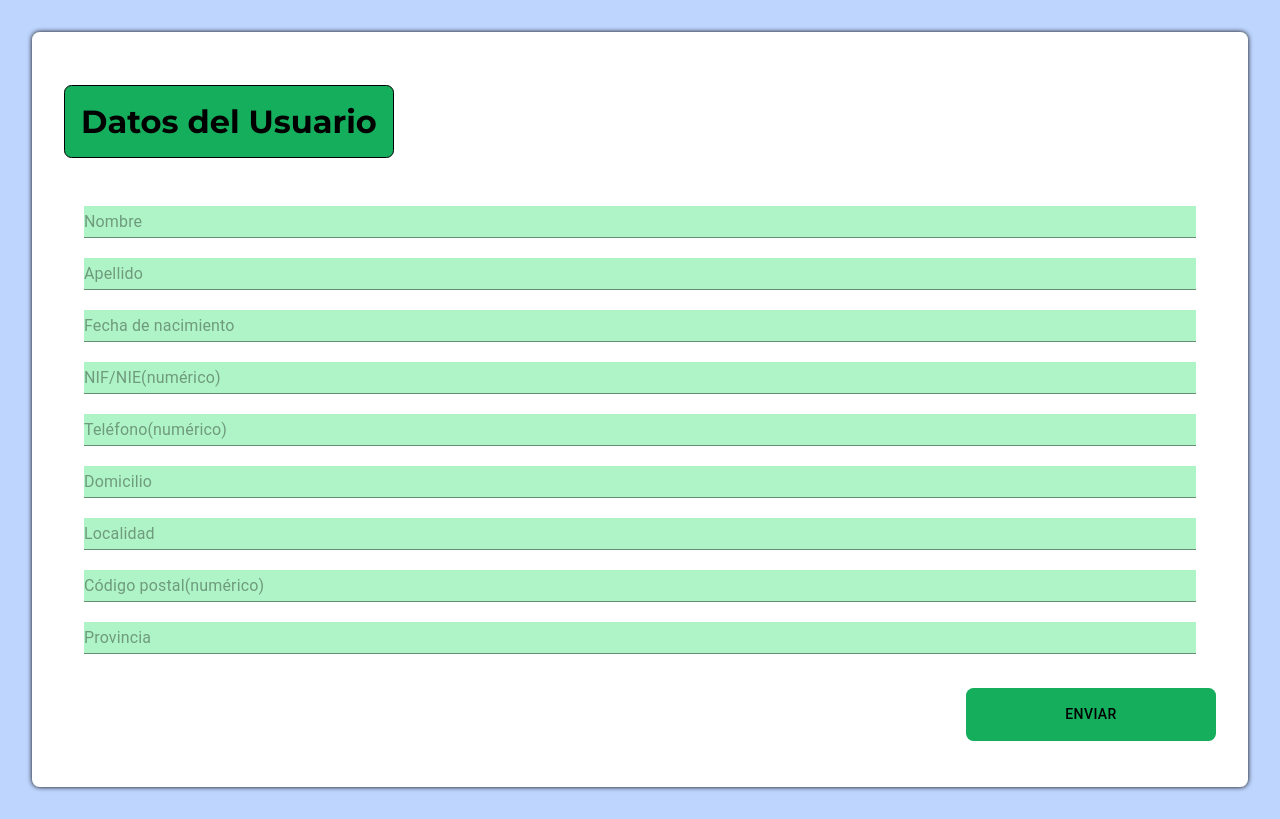
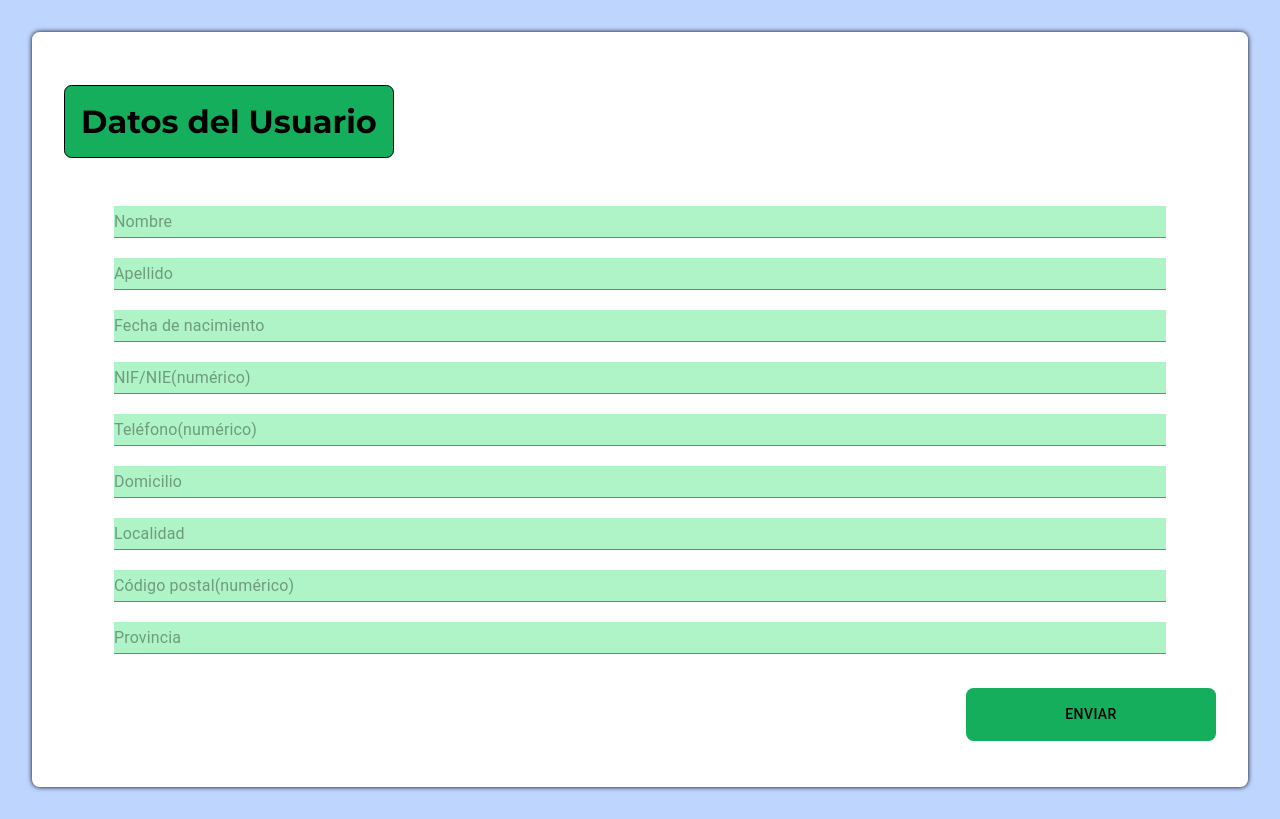
Before and after one commit to CarlosAguilella/qr-code-reader, a React (Create React App) app: page / in a window 1280 px wide. Built offline with nearby package versions, Linux system fonts and the light colour scheme.

Commit message:
Update margin in form-register.css

```diff
--- a/src/components/forms/form-register/formRegister.css
+++ b/src/components/forms/form-register/formRegister.css
@@ -15,47 +15,47 @@
 }
 
 .form-register .form-nombre {
-    margin: 0 20px 20px 20px;
+    margin: 0 50px 20px 50px;
     background-color: var(--green-form);
 }
 
 .form-register .form-apellido {
-    margin: 0 20px 20px 20px;
+    margin: 0 50px 20px 50px;
     background-color: var(--green-form);
 }
 
 .form-register .form-fecha-nacimiento {
-    margin: 0 20px 20px 20px;
+    margin: 0 50px 20px 50px;
     background-color: var(--green-form);
 }
 
 .form-register .form-NIF-NIE {
-    margin: 0 20px 20px 20px;
+    margin: 0 50px 20px 50px;
     background-color: var(--green-form);
 }
 
 .form-register .form-telefono {
-    margin: 0 20px 20px 20px;
+    margin: 0 50px 20px 50px;
     background-color: var(--green-form);
 }
 
 .form-register .form-domicilio {
-    margin: 0 20px 20px 20px;
+    margin: 0 50px 20px 50px;
     background-color: var(--green-form);
 }
 
 .form-register .form-localidad {
-    margin: 0 20px 20px 20px;
+    margin: 0 50px 20px 50px;
     background-color: var(--green-form);
 }
 
 .form-register .form-codigo-postal {
-    margin: 0 20px 20px 20px;
+    margin: 0 50px 20px 50px;
     background-color: var(--green-form);
 }
 
 .form-register .form-provincia {
-    margin: 0 20px 20px 20px;
+    margin: 0 50px 20px 50px;
     background-color: var(--green-form);
 }
 
```
